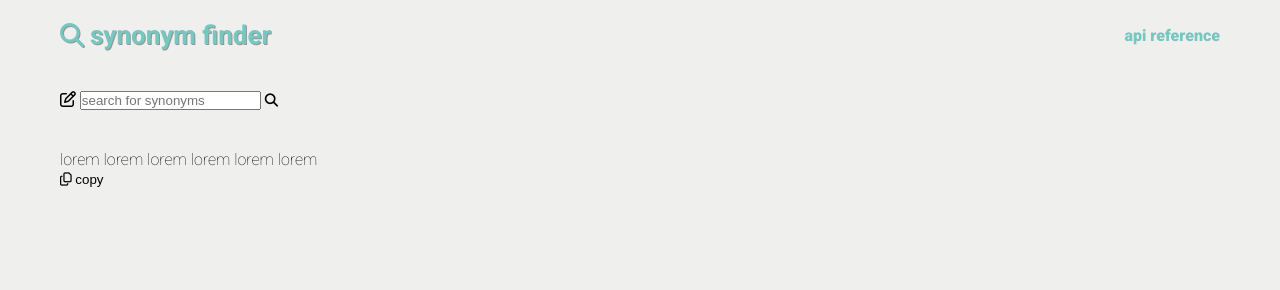
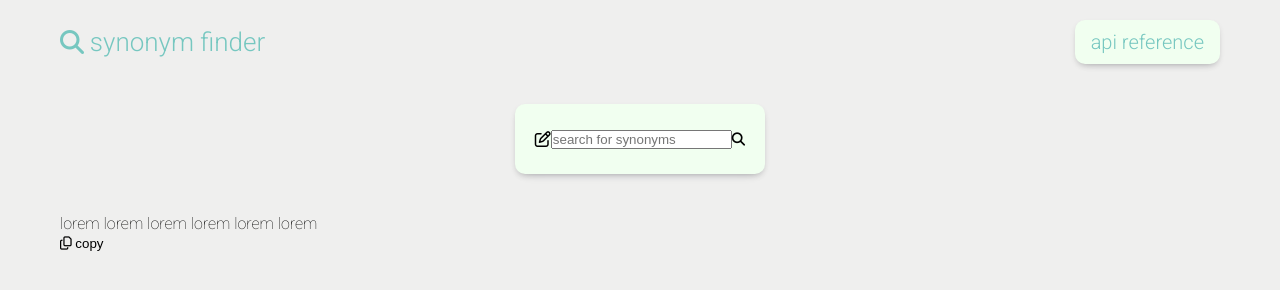
Before and after one commit to LRSORRENTI/synonym-app, a plain HTML site: page index.html in a window 1280 px wide. Drawn offline with Linux system fonts and the light colour scheme.

Commit message:
added more styling to main section search components

```diff
--- a/stylesheets/main.css
+++ b/stylesheets/main.css
@@ -49,9 +49,16 @@ button {
   background-color: var(--spearmint-green);
 }
 
+.word-app-header-content {
+  display: flex;
+  align-items: center;
+  justify-content: space-between;
+}
+
 .word-app-header-title {
   color: var(--spearmint-green);
-  text-shadow: 1px 1px rgba(127, 127, 127, 0.807);
+  /* text-shadow: 1px 1px rgba(127, 127, 127, 0.807); */
+  font-weight: 300;
 }
 
 .word-app-header-title i {
@@ -64,20 +71,44 @@ button {
 
 .word-app-header-link {
   color: var(--spearmint-green);
-    font-weight: 900;
+  font-weight: 300;
   text-decoration: none;
   transition: 0.3s ease-in-out;
+  background-color: var(--mint-cream);
+  display: inline-block;
+  padding: 1rem 1.6rem;
+  border-radius: 10px;
+  box-shadow: rgba(50, 50, 93, 0.25) 0px 6px 12px -10px,
+    rgba(0, 0, 0, 0.3) 0px 3px 7px -3px;
+  font-size: 2rem;
 }
 
 .word-app-header-link:hover {
   color: var(--light-mint);
   transition: 0.3s ease;
+  box-shadow: none;
 }
 
-.word-app-header-content {
+.word-app-searchbox {
+  margin-top: 3rem;
+}
+
+.word-app-searchbox-content {
+  display: flex;
+  align-items: center;
+  justify-content: center;
+}
+
+.form-element {
+  height: 70px;
   display: flex;
   align-items: center;
   justify-content: space-between;
+  background-color: var(--mint-cream);
+  box-shadow: rgba(50, 50, 93, 0.25) 0px 6px 12px -10px,
+    rgba(0, 0, 0, 0.3) 0px 3px 7px -3px;
+  padding: 1rem 2rem;
+  border-radius: 10px;
 }
 
 /* h1 {
```
Lines whose indentation alone changed are shown as unchanged.
